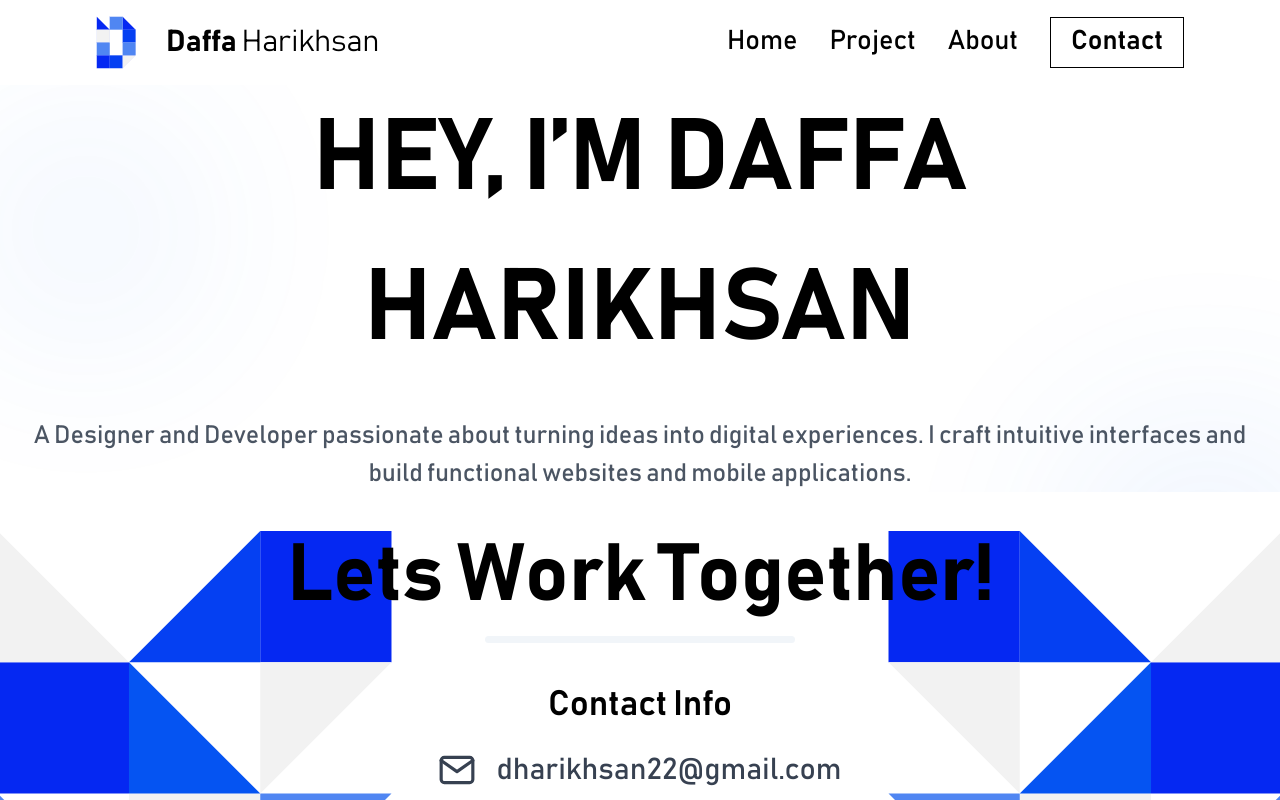
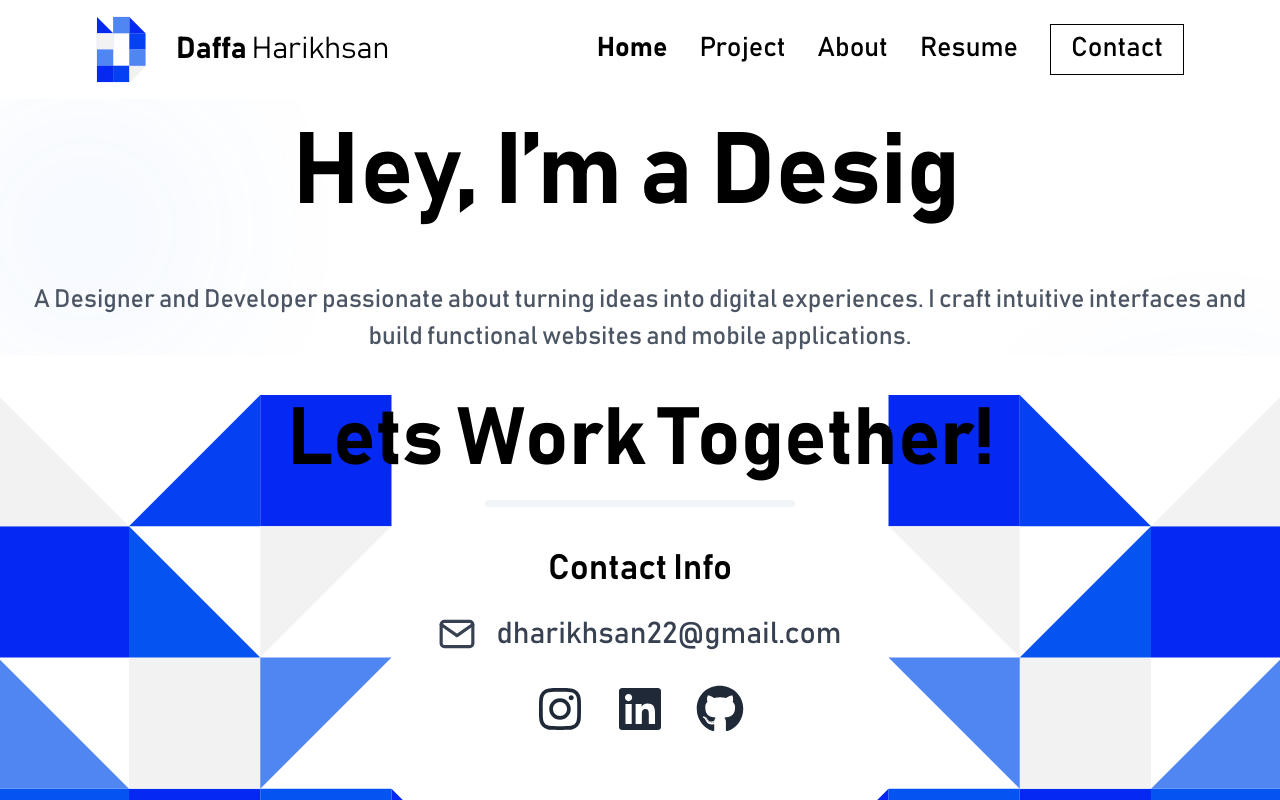
Before and after one commit to daffaharikhsan/portofolio-daf, a Next.js app: page / in a window 1280 px wide. Shown: the top 800 px of the page. Built offline with nearby package versions, Linux system fonts and the light colour scheme.

Commit message:
Commit kedua

```diff
--- /dev/null
+++ b/app/components/ClientWrapper.tsx
@@ -0,0 +1,69 @@
+// src/components/ClientWrapper.tsx
+"use client";
+
+import { useState, useEffect } from "react";
+import { AnimatePresence, motion } from "framer-motion";
+
+import CustomCursor from "./CustomCursor";
+import Preloader from "./Preloader";
+
+export default function ClientWrapper({
+  children,
+}: {
+  children: React.ReactNode;
+}) {
+  console.log("1. ClientWrapper dirender, state isLoading dibuat.");
+  const [isLoading, setIsLoading] = useState(true);
+
+  useEffect(() => {
+    console.log("2. useEffect berjalan (hanya di client, sekali).");
+    const hasLoaded = sessionStorage.getItem("hasLoadedBefore");
+    console.log("   -> Isi sessionStorage 'hasLoadedBefore':", hasLoaded);
+
+    if (hasLoaded) {
+      console.log(
+        "   -> 'hasLoadedBefore' ditemukan, mengatur isLoading menjadi false."
+      );
+      setIsLoading(false);
+    } else {
+      console.log(
+        "   -> 'hasLoadedBefore' TIDAK ditemukan. Preloader akan berjalan."
+      );
+    }
+  }, []);
+
+  console.log("3. Sebelum return, nilai isLoading saat ini:", isLoading);
+
+  return (
+    <>
+      <CustomCursor />
+
+      <AnimatePresence mode="wait">
+        {isLoading && (
+          <Preloader
+            onAnimationComplete={() => {
+              console.log(
+                "4. Preloader SELESAI, memanggil onAnimationComplete."
+              );
+              setIsLoading(false);
+              sessionStorage.setItem("hasLoadedBefore", "true");
+              console.log(
+                "   -> isLoading diatur jadi false, sessionStorage diatur."
+              );
+            }}
+          />
+        )}
+      </AnimatePresence>
+
+      {!isLoading && (
+        <motion.div
+          initial={{ opacity: 0 }}
+          animate={{ opacity: 1 }}
+          transition={{ duration: 0.8 }}
+        >
+          {children}
+        </motion.div>
+      )}
+    </>
+  );
+}
--- /dev/null
+++ b/app/components/CustomCursor.tsx
@@ -0,0 +1,69 @@
+// src/components/CustomCursor.tsx
+"use client";
+
+import { useState, useEffect } from "react";
+import Image from "next/image";
+
+const CustomCursor = () => {
+  // State untuk menyimpan posisi mouse
+  const [position, setPosition] = useState({ x: -100, y: -100 });
+  // State untuk melacak apakah mouse sedang di atas elemen interaktif
+  const [isHovering, setIsHovering] = useState(false);
+
+  useEffect(() => {
+    // Fungsi untuk memperbarui posisi
+    const handleMouseMove = (e: MouseEvent) => {
+      setPosition({ x: e.clientX, y: e.clientY });
+    };
+
+    // Fungsi untuk menangani hover
+    const handleMouseEnter = () => setIsHovering(true);
+    const handleMouseLeave = () => setIsHovering(false);
+
+    // Tambahkan event listener untuk gerakan mouse
+    window.addEventListener("mousemove", handleMouseMove);
+
+    // Cari semua elemen interaktif dan tambahkan event listener
+    const interactiveElements = document.querySelectorAll(
+      'a, button, [role="button"], .interactive'
+    );
+    interactiveElements.forEach((el) => {
+      el.addEventListener("mouseenter", handleMouseEnter);
+      el.addEventListener("mouseleave", handleMouseLeave);
+    });
+
+    // Fungsi cleanup untuk menghapus event listener saat komponen dibongkar
+    return () => {
+      window.removeEventListener("mousemove", handleMouseMove);
+      interactiveElements.forEach((el) => {
+        el.removeEventListener("mouseenter", handleMouseEnter);
+        el.removeEventListener("mouseleave", handleMouseLeave);
+      });
+    };
+  }, []); // Array dependensi kosong, jadi ini hanya berjalan sekali
+
+  return (
+    <div
+      className={`custom-cursor ${isHovering ? "grow" : ""}`}
+      style={{
+        left: `${position.x}px`,
+        top: `${position.y}px`,
+        // Offset agar kursor berada di tengah pointer mouse
+        transform: `translate(-50%, -50%) ${
+          isHovering ? "scale(2.5)" : "scale(1)"
+        }`,
+      }}
+    >
+      {/* Ganti dengan komponen SVG Anda */}
+      {/* Contoh jika menggunakan file SVG */}
+      <Image
+        src="/assets/cursor.svg" // Ganti dengan path SVG cursor Anda
+        alt="Custom Cursor"
+        width={40} // Sesuaikan ukuran default
+        height={40}
+      />
+    </div>
+  );
+};
+
+export default CustomCursor;
--- a/app/components/Navbar.tsx
+++ b/app/components/Navbar.tsx
@@ -1,40 +1,80 @@
 // src/components/Navbar.tsx
+"use client"; // <-- 1. Tambahkan ini untuk menjadikan komponen sebagai Client Component
+
 import Link from "next/link";
 import Image from "next/image";
+import { usePathname } from "next/navigation"; // <-- 2. Impor hook usePathname
 
 const Navbar = () => {
+  const pathname = usePathname(); // <-- 3. Dapatkan path URL saat ini
+
   return (
     <nav className="w-full bg-white text-black py-4 px-8 md:px-16 lg:px-24">
       <div className="mx-auto flex justify-between items-center">
         {/* Logo atau Nama */}
         <Link href="/" className="flex items-center gap-[30px]">
-          <Image src="/assets/Logo.svg" alt="Logo" width={40} height={40} />
-          <div className="text-[30px]">
+          <Image
+            src="/assets/Logo.svg"
+            alt="Logo"
+            width={50}
+            height={50}
+            className="transition-transform duration-300 hover:scale-125"
+          />
+          <div className="text-[30px] text-black">
             <span className="font-bold">Daffa </span>
             <span className="font-light">Harikhsan</span>
           </div>
         </Link>
 
-        {/* Menu Navigasi */}
-        <div className="hidden md:flex items-center space-x-8">
-          <Link href="/" className="hover:font-bold text-black text-[27px]">
+        {/* Menu Navigasi dengan Gaya Aktif */}
+        <div className="hidden md:flex items-center space-x-8 text-[27px]">
+          <Link
+            href="/"
+            // 4. Terapkan gaya kondisional: jika path adalah '/', buat font tebal
+            className={`transition-colors ${
+              pathname === "/" ? "font-bold" : "font-normal hover:font-semibold"
+            }`}
+          >
             Home
           </Link>
           <Link
             href="/projects"
-            className="hover:font-bold text-black text-[27px]"
+            className={`transition-colors ${
+              pathname === "/projects"
+                ? "font-bold"
+                : "font-normal hover:font-semibold"
+            }`}
           >
             Project
           </Link>
           <Link
             href="/about"
-            className="hover:font-bold text-black text-[27px]"
+            className={`transition-colors ${
+              pathname === "/about"
+                ? "font-bold"
+                : "font-normal hover:font-semibold"
+            }`}
           >
             About
           </Link>
           <Link
+            href="/resume"
+            className={`transition-colors ${
+              pathname === "/resume"
+                ? "font-bold"
+                : "font-normal hover:font-semibold"
+            }`}
+          >
+            Resume
+          </Link>
+          <Link
             href="/contact"
-            className="font-semibold border-[0.5px] text-[27px] border-black px-5 py-1"
+            // Untuk tombol, kita bisa ubah warna border atau background saat aktif
+            className={`border-[0.5px] px-5 py-1 transition-colors ${
+              pathname === "/contact"
+                ? "bg-black text-white font-semibold"
+                : "border-black font-normal hover:bg-gray-100"
+            }`}
           >
             Contact
           </Link>
@@ -42,23 +82,7 @@ const Navbar = () => {
 
         {/* Tombol menu untuk mobile (opsional) */}
         <div className="md:hidden">
-          <button>
-            {/* Anda bisa menambahkan ikon hamburger di sini */}
-            <svg
-              xmlns="http://www.w3.org/2000/svg"
-              className="h-6 w-6"
-              fill="none"
-              viewBox="0 0 24 24"
-              stroke="currentColor"
-            >
-              <path
-                strokeLinecap="round"
-                strokeLinejoin="round"
-                strokeWidth={2}
-                d="M4 6h16M4 12h16m-7 6h7"
-              />
-            </svg>
-          </button>
+          <button>{/* ... ikon hamburger ... */}</button>
         </div>
       </div>
     </nav>
--- /dev/null
+++ b/app/components/Preloader.tsx
@@ -0,0 +1,47 @@
+// src/components/Preloader.tsx
+"use client";
+
+import { useState, useEffect } from "react";
+import { motion } from "framer-motion";
+
+type PreloaderProps = {
+  onAnimationComplete: () => void;
+};
+
+const Preloader = ({ onAnimationComplete }: PreloaderProps) => {
+  const [count, setCount] = useState(0);
+
+  useEffect(() => {
+    const interval = setInterval(() => {
+      setCount((prevCount) => {
+        if (prevCount >= 99) {
+          clearInterval(interval);
+          setTimeout(onAnimationComplete, 1000);
+          return 99;
+        }
+        return prevCount + 1;
+      });
+    }, 30);
+
+    return () => clearInterval(interval);
+  }, [onAnimationComplete]);
+
+  return (
+    <motion.div
+      className="fixed inset-0 w-screen h-screen flex justify-center items-center bg-white z-[9999]"
+      exit={{ backgroundColor: "#000000", transition: { duration: 0.5 } }}
+    >
+      <motion.p
+        className="text-black text-[15vw] md:text-[20vw] font-bold"
+        initial={{ opacity: 0.5 }}
+        animate={{ opacity: 1 }}
+        exit={{ opacity: 0, transition: { duration: 0.5 } }}
+        key={count}
+      >
+        {count}
+      </motion.p>
+    </motion.div>
+  );
+};
+
+export default Preloader;
--- /dev/null
+++ b/app/components/TypingAnimation.tsx
@@ -0,0 +1,25 @@
+// src/components/TypingAnimation.tsx
+"use client";
+
+import { TypeAnimation } from "react-type-animation";
+
+const TypingAnimation = () => {
+  return (
+    <TypeAnimation
+      // Urutan animasi: [teks1, jeda, teks2, jeda, dst...]
+      sequence={[
+        "Hey, I’m a Designer",
+        2500, // Jeda 1.5 detik
+        "Hey, I’m a Developer",
+        2500,
+        "Hey, I’m Daffa Harikhsan👋",
+        5000,
+      ]}
+      wrapper="h1" // Elemen pembungkusnya adalah <h1>
+      speed={10} // Kecepatan mengetik
+      className="text-black text-[48px] lg:text-[100px] font-bold mb-8" // Gaya dari h1 Anda sebelumnya
+    />
+  );
+};
+
+export default TypingAnimation;
--- a/app/globals.css
+++ b/app/globals.css
@@ -54,3 +54,24 @@ body::after {
     transform: scale(1.25) perspective(1px);
   }
 }
+
+body,
+a,
+button {
+  cursor: none;
+}
+
+/* Gaya untuk elemen kursor kustom kita */
+.custom-cursor {
+  position: fixed; /* Tetap di layar saat scroll */
+  pointer-events: none; /* Agar tidak mengganggu klik pada elemen lain */
+  z-index: 9999;
+  transition: transform 0.2s ease-out, width 0.3s ease-out, height 0.3s ease-out;
+  will-change: transform, width, height;
+}
+
+/* Gaya tambahan saat cursor menyentuh elemen interaktif */
+.custom-cursor.grow {
+  background-color: transparent !important; /* Contoh: buat jadi transparan */
+  border: 2px solid white; /* Contoh: beri outline putih */
+}
--- a/app/layout.tsx
+++ b/app/layout.tsx
@@ -1,20 +1,53 @@
-import type { Metadata } from "next";
+// src/app/layout.tsx
+"use client";
+
+import { useState } from "react";
 import "./globals.css";
 import "./fonts.css";
+import { AnimatePresence, motion } from "framer-motion";
+import Preloader from "./components/Preloader";
+import CustomCursor from "./components/CustomCursor";
+import Navbar from "./components/Navbar";
+import Footer from "./components/Footer";
 
-export const metadata: Metadata = {
-  title: "Create Next App",
-  description: "Generated by create next app",
-};
+// Karena ini Client Component, kita tidak bisa ekspor metadata di sini.
+// Anda bisa menaruh metadata langsung di tag <head> jika perlu.
 
 export default function RootLayout({
   children,
 }: Readonly<{
   children: React.ReactNode;
 }>) {
+  const [isLoading, setIsLoading] = useState(true);
+
   return (
     <html lang="en">
-      <body>{children}</body>
+      <body className="font-sans bg-white text-black">
+        <CustomCursor />
+
+        <AnimatePresence mode="wait">
+          {isLoading && (
+            <Preloader onAnimationComplete={() => setIsLoading(false)} />
+          )}
+        </AnimatePresence>
+
+        {/* Konten utama hanya akan muncul setelah loading selesai */}
+        {!isLoading && (
+          <motion.div
+            initial={{ opacity: 0 }}
+            animate={{ opacity: 1 }}
+            transition={{ duration: 0.8 }}
+            className="flex flex-col min-h-screen" // <-- Layout flexbox utama
+          >
+            <Navbar />
+
+            {/* children adalah konten dari page.tsx */}
+            {children}
+
+            <Footer />
+          </motion.div>
+        )}
+      </body>
     </html>
   );
 }
--- a/app/page.tsx
+++ b/app/page.tsx
@@ -1,21 +1,15 @@
 // src/app/page.tsx
+import TypingAnimation from "./components/TypingAnimation";
 
-import Navbar from "app/components/Navbar";
-import Footer from "app/components/Footer";
+export default function HomePage() {
+  return (
+    // 'main' adalah konten utama halaman ini
+    <main className="flex-grow flex flex-col justify-center items-center text-center px-4 sm:px-6 lg:px-8">
+      {/* Kontainer untuk membatasi lebar konten */}
+      <div className="w-full max-w-7xl mx-auto">
+        {/* Panggil komponennya seperti ini, tanpa children atau props lain */}
+        <TypingAnimation />
 
-export default function Page() {
-  return (
-    <div className="flex flex-col min-h-screen">
-      <Navbar />
-
-      <main className="flex-grow flex flex-col justify-center items-center text-center px-4 sm:px-6 lg:px-8">
-        <div className="w-full max-w-7xl mx-auto">
-          {/* Ganti ukuran font di sini sesuai desain Anda */}
-          <h1 className="text-black text-[48px] lg:text-[100px] font-bold mb-8">
-            HEY, I’M DAFFA HARIKHSAN
-          </h1>
-
-          {/* Ganti ukuran font di sini sesuai desain Anda */}
         <p className="text-gray-600 text-[18px] lg:text-[25px] max-w-[1242px] mx-auto">
           A Designer and Developer passionate about turning ideas into digital
           experiences. I craft intuitive interfaces and build functional
@@ -23,8 +17,5 @@ export default function Page() {
         </p>
       </div>
     </main>
-
-      <Footer />
-    </div>
   );
 }
--- a/package.json
+++ b/package.json
@@ -9,10 +9,12 @@
     "lint": "next lint"
   },
   "dependencies": {
+    "framer-motion": "^12.23.0",
     "next": "15.3.5",
     "react": "^19.0.0",
     "react-dom": "^19.0.0",
-    "react-icons": "^5.5.0"
+    "react-icons": "^5.5.0",
+    "react-type-animation": "^3.2.0"
   },
   "devDependencies": {
     "@eslint/eslintrc": "^3",
```
Also changed, not shown: public/assets/cursor.svg (added), 1 other file (tests, documents, lock files or other folders). Lines whose indentation alone changed are shown as unchanged.
